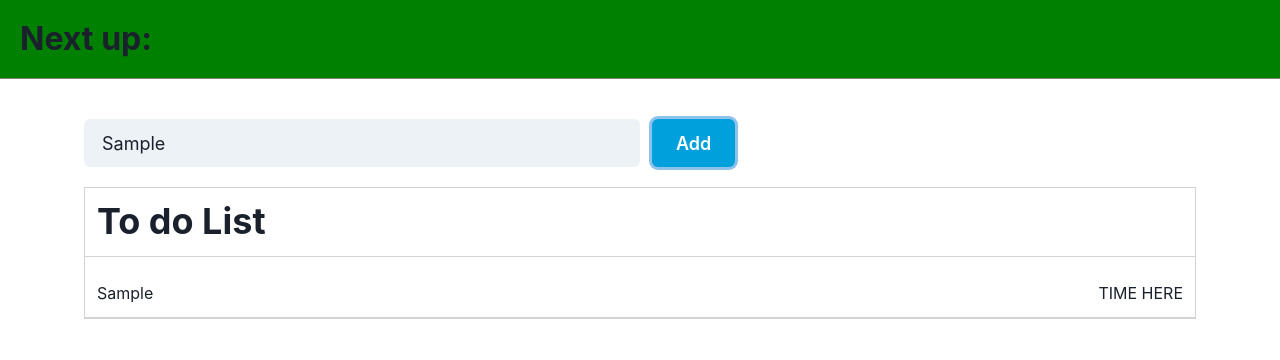
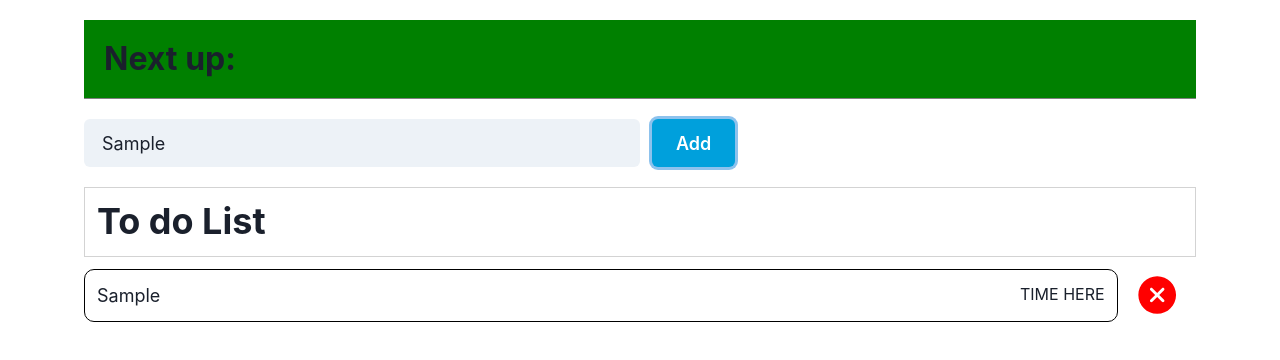
Before and after one commit to joeelmahallawy/interactive-to-do-list, a Next.js app: page / in a window 1280 px wide. Both pictures are taken after typing "Sample" into the empty fields and a click on the button "Add". Shown: the top 360 px of the page. Built offline with nearby package versions, Linux system fonts and the light colour scheme.

Commit message:
refactor + change flow of data

```diff
--- a/components/TasksContainer.tsx
+++ b/components/TasksContainer.tsx
@@ -3,6 +3,7 @@ import React, { useRef, useState } from "react";
 import { useMethods, useUpdate } from "react-use";
 import createMethods, { initState } from "../states/useMethods";
 import RenderToDo from "./RenderToDo";
+import RenderUpNext from "./UpNext";
 
 export default function TasksContainer() {
   const [state, methods] = useMethods(createMethods, initState);
@@ -11,6 +12,12 @@ export default function TasksContainer() {
 
   return (
     <>
+      <Box borderBottom="1px solid gray" p={5} bg="green">
+        <Flex>
+          <Heading fontSize="200%">Next up:</Heading>
+          <RenderUpNext arr={state.inProgress} />
+        </Flex>
+      </Box>
       <Box mt={5}>
         <Flex>
           <Input
@@ -32,12 +39,13 @@ export default function TasksContainer() {
           >
             Add
           </Button>
+          {/* <Button onClick={() => {}}>hi</Button> */}
         </Flex>
-        <Box mt={5} border="0.5px solid lightgray">
-          <Heading p={3} borderBottom="0.5px solid lightgray">
+        <Box mt={5}>
+          <Heading p={3} border="0.5px solid lightgray">
             To do List
           </Heading>
-          <RenderToDo />
+          <RenderToDo arr={state.todo} />
         </Box>
       </Box>
     </>
--- /dev/null
+++ b/components/UpNext.tsx
@@ -0,0 +1,16 @@
+import { Box, Heading } from "@chakra-ui/react";
+import React from "react";
+import { useMethods } from "react-use";
+import createMethods, { initState } from "../states/useMethods";
+
+export default function RenderUpNext({ arr }) {
+  const [state, methods] = useMethods(createMethods, initState);
+  return arr.map((next, i) => {
+    <Box>
+      <Heading>
+        YOO
+        {i}
+      </Heading>
+    </Box>;
+  });
+}
--- a/components/renderToDo.tsx
+++ b/components/renderToDo.tsx
@@ -1,27 +1,56 @@
-import { Box, Heading, Text, Flex } from "@chakra-ui/react";
+import { Box, Heading, Text, Flex, Button, Center } from "@chakra-ui/react";
 
 import createMethods, { initState } from "../states/useMethods";
-import { useMethods } from "react-use";
+import { useMethods, useUpdate } from "react-use";
 import React from "react";
+import { IoIosCloseCircle } from "react-icons/io";
 
-export default function RenderToDo(arr) {
+export default function RenderToDo({ arr }) {
   const [state, methods] = useMethods(createMethods, initState);
-  //   console.log(state.todo);
+  const update = useUpdate();
+  //   console.log();
 
-  return state.todo.map((task, i) => {
+  return arr
+    ? arr.map((task, i) => {
         return (
+          <Center key={i}>
             <Flex
-        borderBottom="0.5px solid lightgray"
-        key={i}
+              border="1px solid black"
+              borderRadius="10px"
+              w="100%"
               alignContent="center"
               mt={3}
+              mb={3}
               justifyContent="space-between"
               p={3}
+              _hover={{ cursor: "pointer" }}
+              onClick={() => {
+                methods.addNext(task);
+                update();
+                console.log(state);
+              }}
             >
-        <Text>{task}</Text>
+              <Text fontWeight="400" fontSize="lg">
+                {task}
+              </Text>
               <Box>TIME HERE</Box>
             </Flex>
+            <Button
+              bg="none"
+              _hover={{ bg: "none" }}
+              _focus={{ outline: "none" }}
+              _active={{ bg: "none" }}
+              onClick={() => {
+                methods.removeTask(task);
+                update();
+              }}
+            >
+              <IoIosCloseCircle color="red" size="50" />
+            </Button>
+          </Center>
         );
-  });
+      })
+    : null;
+
   //   return <Heading>YOOO</Heading>;
 }
--- a/pages/index.tsx
+++ b/pages/index.tsx
@@ -1,20 +1,10 @@
-import { Box, Flex, Heading } from "@chakra-ui/react";
-import React, { useRef, useState } from "react";
-import { IoAddCircle } from "react-icons/io5";
-import { useMethods } from "react-use";
-import createMethods, { initState } from "../states/useMethods";
+import { Box } from "@chakra-ui/react";
+import React from "react";
 import TaskContainer from "../components/TasksContainer";
 
 const IndexPage = () => {
-  const [state, methods] = useMethods(createMethods, initState);
   return (
     <>
-      <Box borderBottom="1px solid gray" p={5} bg="green">
-        <Flex>
-          <Heading fontSize="200%">Next up:</Heading>
-          {/* <InProgress inProgressArr={inProgressArray} /> */}
-        </Flex>
-      </Box>
       <Box m="0 auto" w="90vw" p={5}>
         <TaskContainer />
       </Box>
--- a/states/useMethods.tsx
+++ b/states/useMethods.tsx
@@ -11,9 +11,15 @@ export default function createMethods(state) {
       state.todo.push(el);
       return state;
     },
-    addInProgress(el) {
+    addNext(el) {
+      if (state.inProgress.length == 0) {
+        state.todo.splice(state.todo.indexOf(el), 1);
+        state.inProgress.push(el);
+      }
+      return state;
+    },
+    removeTask(el) {
       state.todo.splice(state.todo.indexOf(el), 1);
-      state.inProgress.push(el);
       return state;
     },
   };
```
Lines whose indentation alone changed are shown as unchanged.
